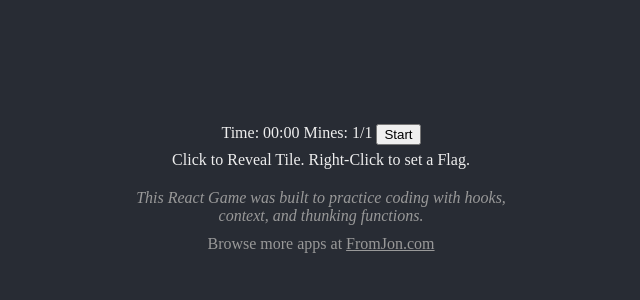
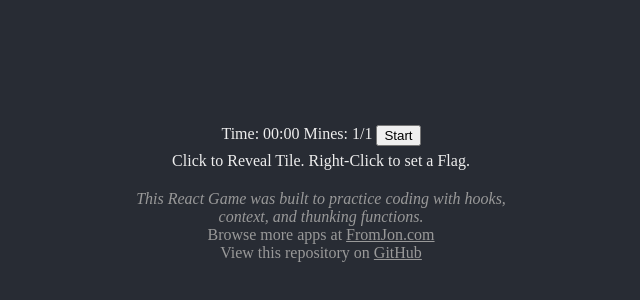
Before and after one commit to Jonathan-Dobson/mines, a React (Create React App) app: page / in a window 1280 px wide. Shown: the part 200-500 px from the top of the page, without its empty margins (319-959 px from the left). Built offline with nearby package versions, Linux system fonts and the light colour scheme.

Commit message:
add github repo link

```diff
--- a/src/components/FromJon.js
+++ b/src/components/FromJon.js
@@ -1,4 +1,7 @@
 import React from 'react'
+
+const Link = (props) => <a style = {{display: 'inline-block', color: '#999', textDecoration: 'none'}}
+    href = {props.href}>{props.children}</a>
 
 export default () => <footer style={{
         textAlign: 'center',
@@ -7,12 +10,13 @@ export default () => <footer style={{
       }}>
         <span style={{
             display: 'inline-block',
-            maxWidth: 400
+            maxWidth: 400,
         }}>
             <i>
                 This React Game was built to practice coding with hooks, context, and thunking functions.
             </i>
-            <a style={{display: 'inline-block', padding: 10, color: '#999', textDecoration: 'none'}}
-                href="https://fromjon.com"> Browse more apps at <u>  FromJon.com</u></a>
-        </span>
+            <Link href="https://fromjon.com"> Browse more apps at <u>FromJon.com</u></Link>
+            <Link href="">View this repository on <u>GitHub</u></Link>
+
+          </span>
       </footer>
```
